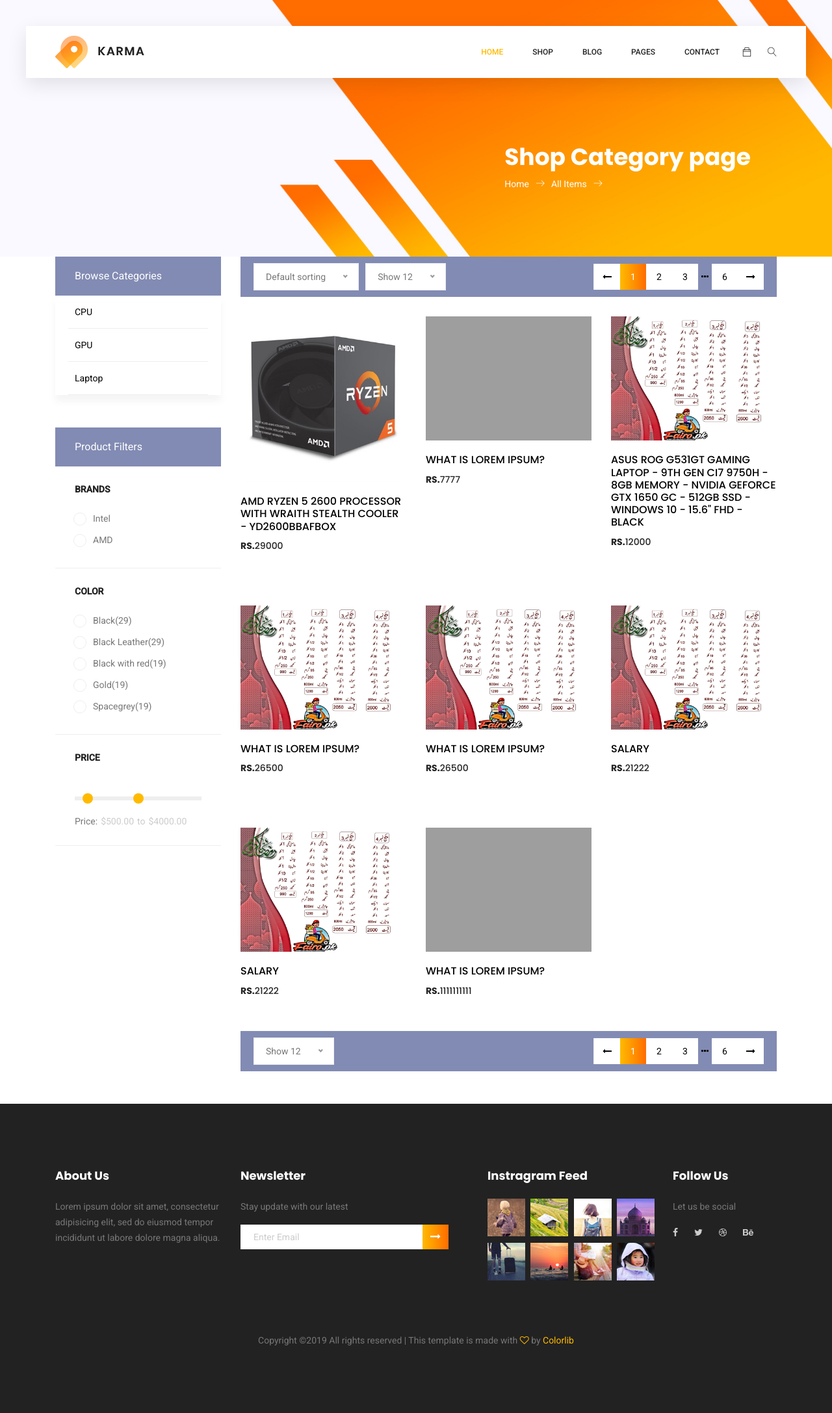
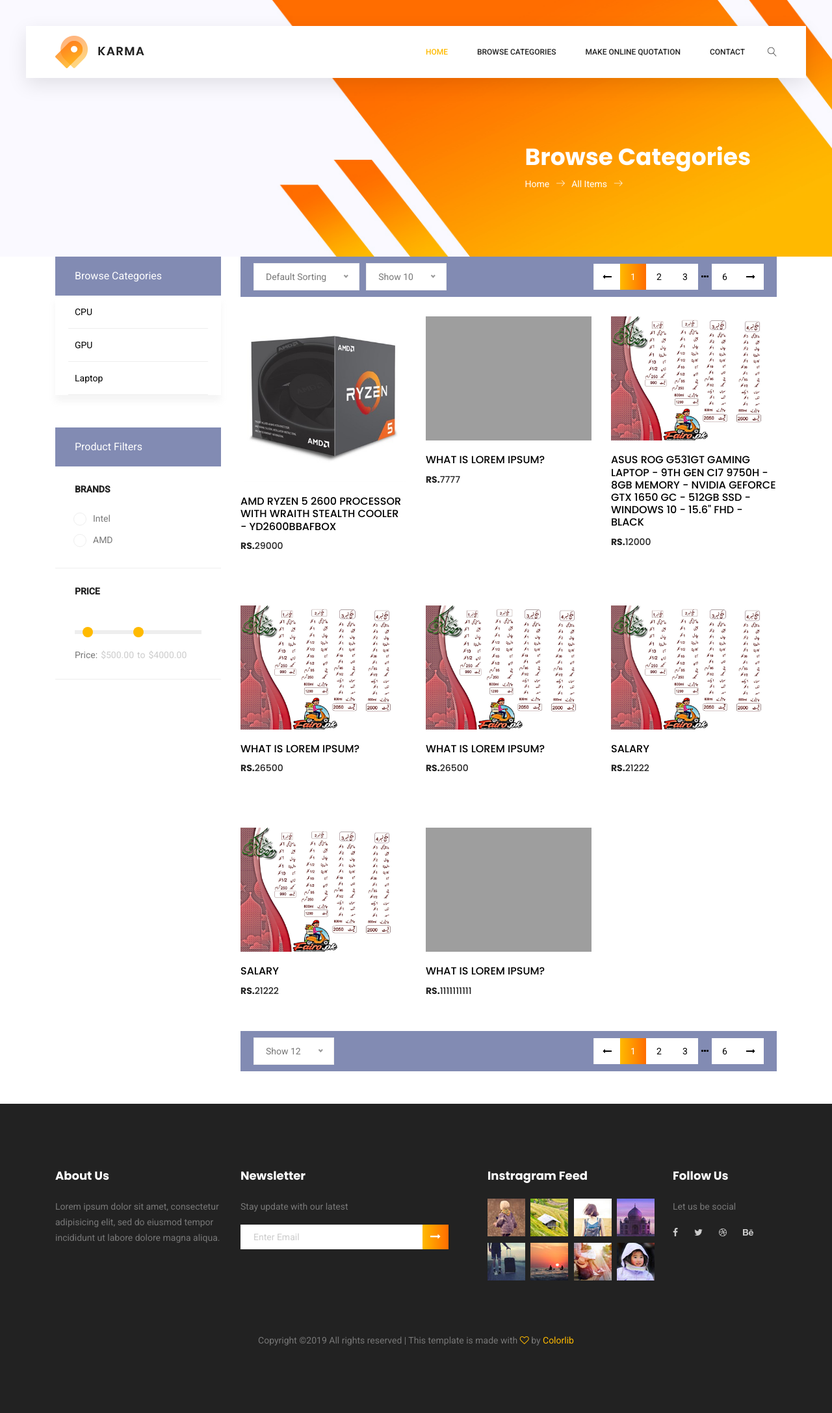
Before and after one commit to bc160201983/final-year-project-pc-quotation-genrator, a PHP site: page /category.php in a window 1280 px wide. Shown: the whole page at 65% size. Run offline with PHP 8.4, Linux system fonts and the light colour scheme; data comes from the database, SQL or seed files in the repository; some libraries are stand-ins or nearby versions; grey boxes are pictures that could not be loaded.

Commit message:
workign on sorting data

```diff
--- a/category.php
+++ b/category.php
@@ -9,7 +9,7 @@
 		<div class="container">
 			<div class="breadcrumb-banner d-flex flex-wrap align-items-center justify-content-end">
 				<div class="col-first">
-					<h1>Shop Category page</h1>
+					<h1>Browse Categories</h1>
 					<nav class="d-flex align-items-center">
 						<a href="index.php">Home<span class="lnr lnr-arrow-right"></span></a>
 						<a href="category.php">All Items<span class="lnr lnr-arrow-right"></span></a>
--- a/inc/header-nav.php
+++ b/inc/header-nav.php
@@ -15,37 +15,19 @@
 						<ul class="nav navbar-nav menu_nav ml-auto">
 							<li class="nav-item active"><a class="nav-link" href="index.php">Home</a></li>
 							<li class="nav-item submenu dropdown">
-								<a href="#" class="nav-link dropdown-toggle" data-toggle="dropdown" role="button" aria-haspopup="true"
-								 aria-expanded="false">Shop</a>
-								<ul class="dropdown-menu">
-									<li class="nav-item"><a class="nav-link" href="category.php">Shop Category</a></li>
-									<li class="nav-item"><a class="nav-link" href="single-product.html">Product Details</a></li>
-									<li class="nav-item"><a class="nav-link" href="checkout.html">Product Checkout</a></li>
-									<li class="nav-item"><a class="nav-link" href="cart.html">Shopping Cart</a></li>
-									<li class="nav-item"><a class="nav-link" href="confirmation.html">Confirmation</a></li>
-								</ul>
+								<a href="category.php" class="nav-link dropdown-toggle" role="button" aria-haspopup="true"
+								 aria-expanded="false">Browse Categories</a>
+
 							</li>
 							<li class="nav-item submenu dropdown">
-								<a href="#" class="nav-link dropdown-toggle" data-toggle="dropdown" role="button" aria-haspopup="true"
-								 aria-expanded="false">Blog</a>
-								<ul class="dropdown-menu">
-									<li class="nav-item"><a class="nav-link" href="blog.html">Blog</a></li>
-									<li class="nav-item"><a class="nav-link" href="single-blog.html">Blog Details</a></li>
-								</ul>
+								<a href="quotation.php" class="nav-link dropdown-toggle" role="button" aria-haspopup="true"
+								 aria-expanded="false">Make Online Quotation</a>
 							</li>
-							<li class="nav-item submenu dropdown">
-								<a href="#" class="nav-link dropdown-toggle" data-toggle="dropdown" role="button" aria-haspopup="true"
-								 aria-expanded="false">Pages</a>
-								<ul class="dropdown-menu">
-									<li class="nav-item"><a class="nav-link" href="login.html">Login</a></li>
-									<li class="nav-item"><a class="nav-link" href="tracking.html">Tracking</a></li>
-									<li class="nav-item"><a class="nav-link" href="elements.html">Elements</a></li>
-								</ul>
-							</li>
+
 							<li class="nav-item"><a class="nav-link" href="contact.html">Contact</a></li>
 						</ul>
 						<ul class="nav navbar-nav navbar-right">
-							<li class="nav-item"><a href="#" class="cart"><span class="ti-bag"></span></a></li>
+
 							<li class="nav-item">
 								<button class="search"><span class="lnr lnr-magnifier" id="search"></span></button>
 							</li>
--- a/inc/header.php
+++ b/inc/header.php
@@ -20,6 +20,7 @@
 	<!--
 		CSS
 		============================================= -->
+		<script src="https://ajax.googleapis.com/ajax/libs/jquery/3.1.0/jquery.min.js"></script>
 	<link rel="stylesheet" href="css/linearicons.css">
 	<link rel="stylesheet" href="css/font-awesome.min.css">
 	<link rel="stylesheet" href="css/themify-icons.css">
--- a/inc/sidebar-category.php
+++ b/inc/sidebar-category.php
@@ -67,20 +67,6 @@
 						</form>
 					</div>
 					<div class="common-filter">
-						<div class="head">Color</div>
-						<form action="#">
-							<ul>
-								<li class="filter-list"><input class="pixel-radio" type="radio" id="black" name="color"><label for="black">Black<span>(29)</span></label></li>
-								<li class="filter-list"><input class="pixel-radio" type="radio" id="balckleather" name="color"><label for="balckleather">Black
-										Leather<span>(29)</span></label></li>
-								<li class="filter-list"><input class="pixel-radio" type="radio" id="blackred" name="color"><label for="blackred">Black
-										with red<span>(19)</span></label></li>
-								<li class="filter-list"><input class="pixel-radio" type="radio" id="gold" name="color"><label for="gold">Gold<span>(19)</span></label></li>
-								<li class="filter-list"><input class="pixel-radio" type="radio" id="spacegrey" name="color"><label for="spacegrey">Spacegrey<span>(19)</span></label></li>
-							</ul>
-						</form>
-					</div>
-					<div class="common-filter">
 						<div class="head">Price</div>
 						<div class="price-range-area">
 							<div id="price-range"></div>
@@ -98,19 +84,21 @@
 			</div>
 			<div class="col-xl-9 col-lg-8 col-md-7">
 				<!-- Start Filter Bar -->
+				<form id="filter-form">
 				<div class="filter-bar d-flex flex-wrap align-items-center">
 					<div class="sorting">
-						<select>
-							<option value="1">Default sorting</option>
-							<option value="1">Default sorting</option>
-							<option value="1">Default sorting</option>
+						<select name="sort-filter" id="op-filter">
+							<option value="1">Default Sorting</option>
+							<option value="1">Sort By Latest</option>
+							<option value="ASEN">Sort By Price: Low to High</option>
+							<option value="DSEN">Sort By Price: High to Low</option>
 						</select>
 					</div>
 					<div class="sorting mr-auto">
-						<select>
-							<option value="1">Show 12</option>
-							<option value="1">Show 12</option>
-							<option value="1">Show 12</option>
+						<select name="show-data" id="show-data">
+							<option value="1">Show 10</option>
+							<option value="1">Show 20</option>
+							<option value="1">Show 30</option>
 						</select>
 					</div>
 					<div class="pagination">
@@ -123,6 +111,7 @@
 						<a href="#" class="next-arrow"><i class="fa fa-long-arrow-right" aria-hidden="true"></i></a>
 					</div>
 				</div>
+			</form>
 				<!-- End Filter Bar -->
 				<!-- Start Best Seller -->
 				<section class="lattest-product-area pb-40 category-list">
@@ -224,3 +213,15 @@
 			</div>
 		</div>
 	</div>
+<script type="text/javascript">
+	$(document).ready(function(event){
+		event.preventDefault();
+		$("#op-filter").change(function(){
+			$("#filter-form").submit();
+			//alert("Bilal");
+		});
+
+		$("#show-data").
+		//alert("Hello");
+	});
+</script>
--- a/item-detail.php
+++ b/item-detail.php
@@ -25,7 +25,7 @@
 				<div class="col-first">
 					<h1>Product Details Page</h1>
 					<nav class="d-flex align-items-center">
-						<a href="index.html">Home<span class="lnr lnr-arrow-right"></span></a>
+						<a href="index.php">Home<span class="lnr lnr-arrow-right"></span></a>
 						<a href="category.php">Shop<span class="lnr lnr-arrow-right"></span></a>
 						<a href="item-detail.php?id=<?php echo $item_id; ?>">product-details</a>
 					</nav>
```
Also changed, not shown: quotation.php (added).
